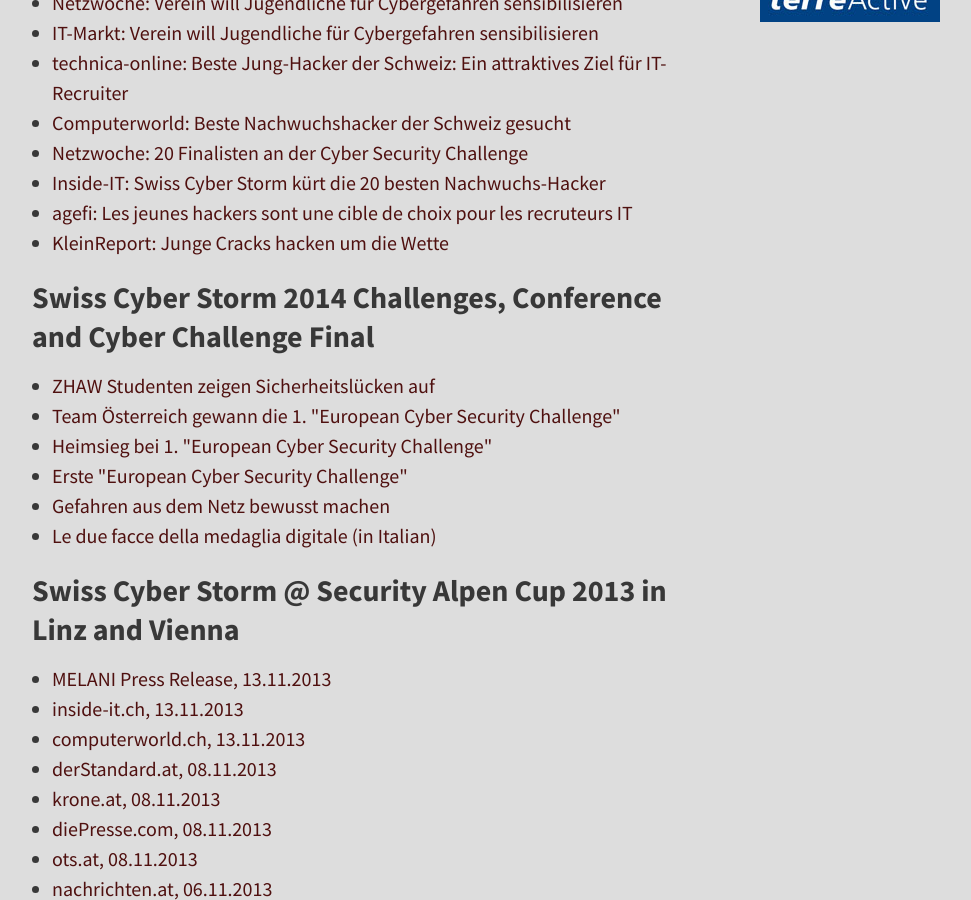
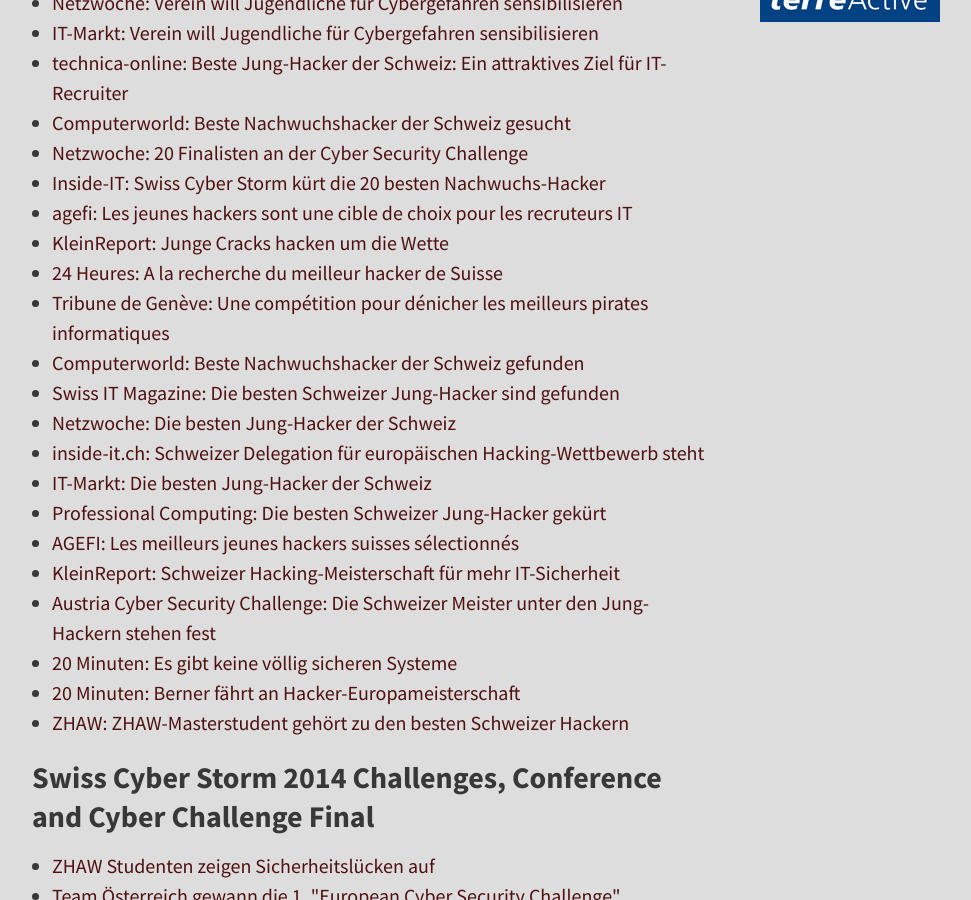
Before and after one commit to cost6/challenge.swisscyberstorm.com, a Jekyll site: the page built from 5-press.md, in a window 1280 px wide and 900 px high, scrolled down 900 px. Shown: the whole window, without its empty margins (96-1067 px from the left). Built offline with Jekyll 4.4.1, drawn with Linux system fonts in a browser that asks for light colours; nearby versions of some CDN libraries.

Commit message:
Pressreleases of the Swiss Final added

```diff
--- a/5-press.md
+++ b/5-press.md
@@ -49,6 +49,20 @@
 <li><a href="http://www.kleinreport.ch/news/cracks-hacken-um-die-wette-81933/" target="_blank">
 KleinReport: Junge Cracks hacken um die Wette
 </a></li>
+<li><a href="http://www.24heures.ch/suisse/recherche-meilleur-pirate-informatique/story/17845564" target="_blank">24 Heures: A la recherche du meilleur hacker de Suisse</a></li>
+<li><a href="http://www.pressreader.com/switzerland/tribune-de-geneve/20150911/281629599050256/TextView" target="_blank">Tribune de Genève: Une compétition pour dénicher les meilleurs pirates informatiques</a></li>
+<li><a href="http://www.computerworld.ch/news/it-branche/artikel/beste-nachwuchshacker-der-schweiz-gefunden-68708/" target="_blank">Computerworld: Beste Nachwuchshacker der Schweiz gefunden</a></li>
+<li><a href="http://www.itmagazine.ch/Artikel/60595/Die_besten_Schweizer_Jung-Hacker_sind_gefunden.html" target="_blank">Swiss IT Magazine: Die besten Schweizer Jung-Hacker sind gefunden</a></li>
+<li><a href="http://www.netzwoche.ch/News/2015/09/14/Die-besten-Jung-Hacker-der-Schweiz.aspx" target="_blank">Netzwoche: Die besten Jung-Hacker der Schweiz</a></li>
+<li><a href="http://www.inside-it.ch/articles/41386" target="_blank">inside-it.ch: Schweizer Delegation für europäischen Hacking-Wettbewerb steht</a></li>
+<li><a href="http://www.it-markt.ch/de-CH/News/2015/09/14/Die-besten-Jung-Hacker-der-Schweiz.aspx" target="_blank">IT-Markt: Die besten Jung-Hacker der Schweiz</a></li>
+<li><a href="http://professional-computing.info/die-besten-schweizer-jung-hacker-gekuert/" target="_blank">Professional Computing: Die besten Schweizer Jung-Hacker gekürt</a></li>
+<li><a href="http://www.agefi.com/ageficom/suisse-economie-politique/detail/edition/online/article/les-meilleurs-jeunes-hackers-suisses-selectionnes-406938.html" target="_blank">AGEFI: Les meilleurs jeunes hackers suisses sélectionnés</a></li>
+<li><a href="http://www.kleinreport.ch/news/schweizer-hacking-meisterschaft-fur-mehr-it-sicherheit-82262/" target="_blank">KleinReport: Schweizer Hacking-Meisterschaft für mehr IT-Sicherheit</a></li>
+<li><a href="http://www.verbotengut.at/" target="_blank">Austria Cyber Security Challenge: Die Schweizer Meister unter den Jung-Hackern stehen fest</a></li>
+<li><a href="http://www.20min.ch/schweiz/basel/story/-Es-gibt-keine-voellig-sicheren-Systeme--31750783" target="_blank">20 Minuten: Es gibt keine völlig sicheren Systeme</a></li>
+<li><a href="http://www.20min.ch/schweiz/bern/story/31505557" target="_blank">20 Minuten: Berner fährt an Hacker-Europameisterschaft</a></li>
+<li><a href="https://www.zhaw.ch/de/engineering/ueber-uns/news/news/news-single/zhaw-masterstudent-gehoert-zu-den-besten-schweizer-hackern/" target="_blank">ZHAW: ZHAW-Masterstudent gehört zu den besten Schweizer Hackern</a></li>
 </ul>
 
 <h3>Swiss Cyber Storm 2014 Challenges, Conference and Cyber Challenge Final</h3>
```
